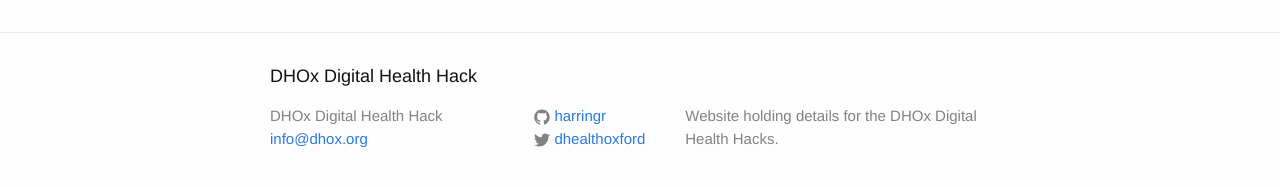
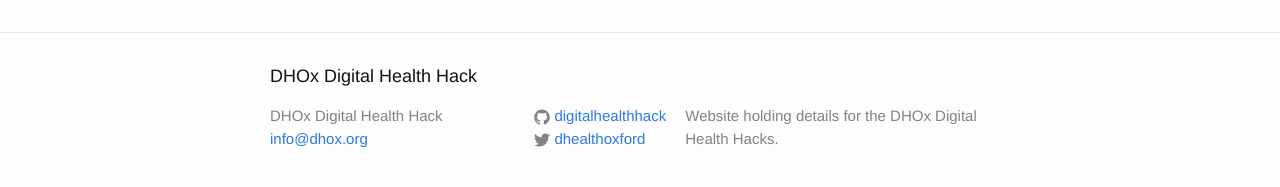
Before and after one commit to digitalhealthhack/digitalhealthhack.github.io, a Jekyll site: the page built from blog.html, in a window 1280 px wide. Shown: the part 264-451 px from the top of the page. Built offline with Jekyll 4.4.1, drawn with Linux system fonts in a browser that asks for light colours.

Commit message:
Updated github account

```diff
--- a/_config.yml
+++ b/_config.yml
@@ -6,7 +6,7 @@
 baseurl: "" # the subpath of your site, e.g. /blog/
 url: "http://dhox.org" # the base hostname & protocol for your site
 twitter_username: dhealthoxford
-github_username:  harringr
+github_username:  digitalhealthhack
 
 # Build settings
 markdown: kramdown
```
